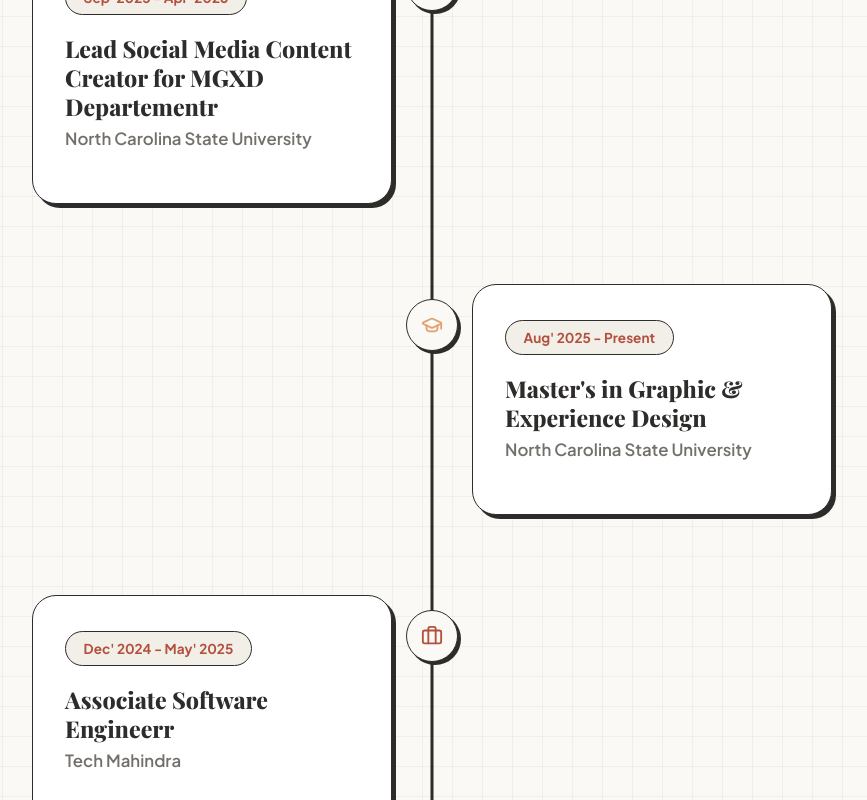
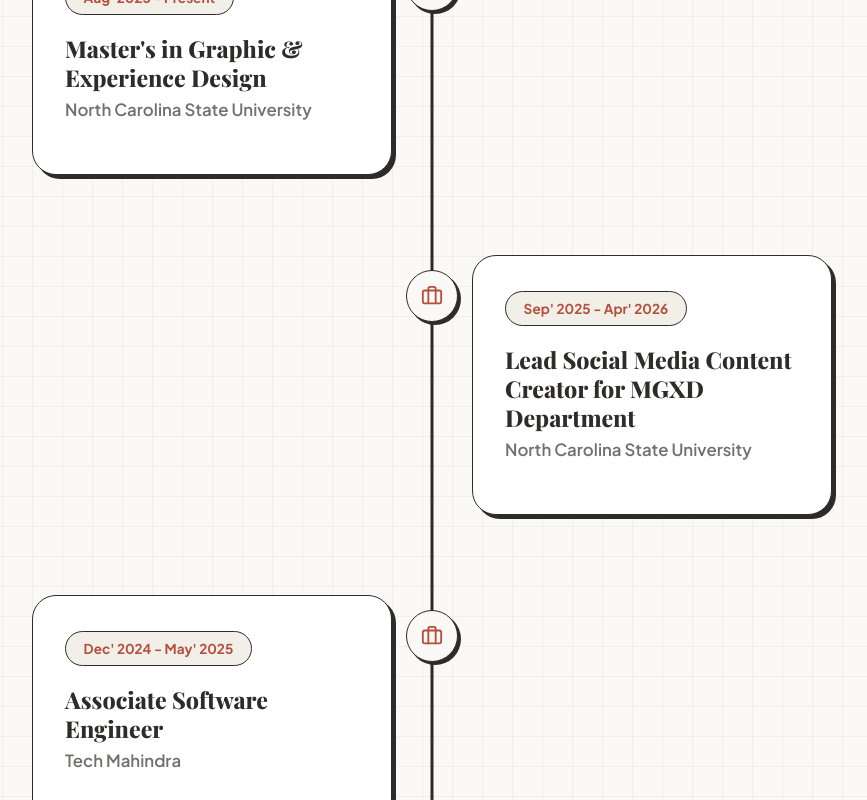
Before and after one commit to 04Tushita/Tushita_Portfolio, a React (Vite) app: page / in a window 1280 px wide. Shown: the part 2140-2940 px from the top of the page, without its empty margins (208-1075 px from the left). Built offline with nearby package versions, Linux system fonts and the light colour scheme; a web font is replaced by a local one.

Commit message:
spellcheck

```diff
--- a/src/data/portfolioData.js
+++ b/src/data/portfolioData.js
@@ -56,24 +56,24 @@
 export const experience = [
   {
     id: 1,
-    type: 'work',
-    title: "Lead Social Media Content Creator for MGXD Departementr",
-    company: "North Carolina State University",
-    duration: "Sep' 2025  - Apr' 2026",
-  },
-  {
-    id: 2,
     type: 'education',
     title: "Master's in Graphic & Experience Design",
     company: "North Carolina State University",
     duration: "Aug' 2025 - Present",
+  },
+  {
+    id: 2,
+    type: 'work',
+    title: "Lead Social Media Content Creator for MGXD Department",
+    company: "North Carolina State University",
+    duration: "Sep' 2025  - Apr' 2026",
 
     ///description: "Designed responsive websites and mobile applications for diverse clients. Conducted user research, wireframing, and interactive prototyping."
   },
   {
     id: 3,
     type: 'work',
-    title: "Associate Software Engineerr",
+    title: "Associate Software Engineer",
     company: "Tech Mahindra",
     duration: "Dec' 2024 - May' 2025",
     //description: "Focused on user-centered design, cognitive psychology, and the integration of AI in user interfaces."
```
